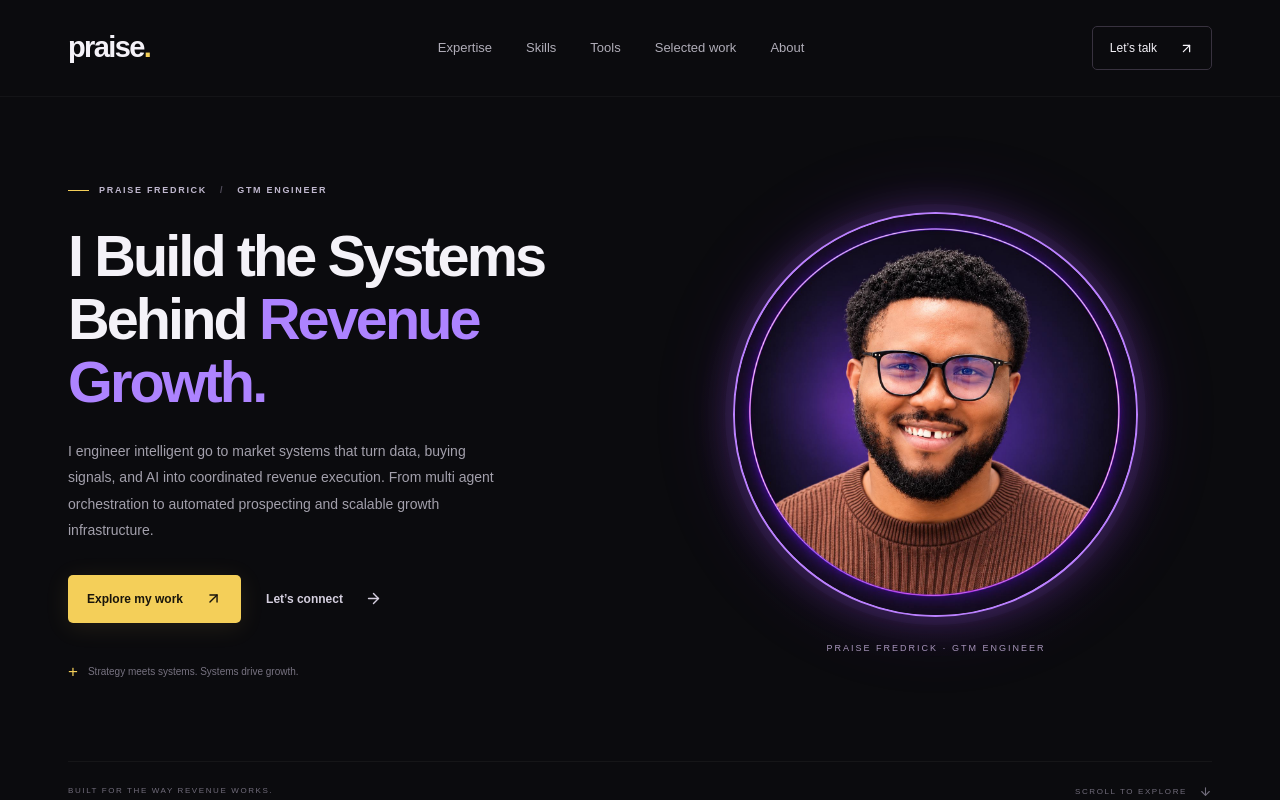
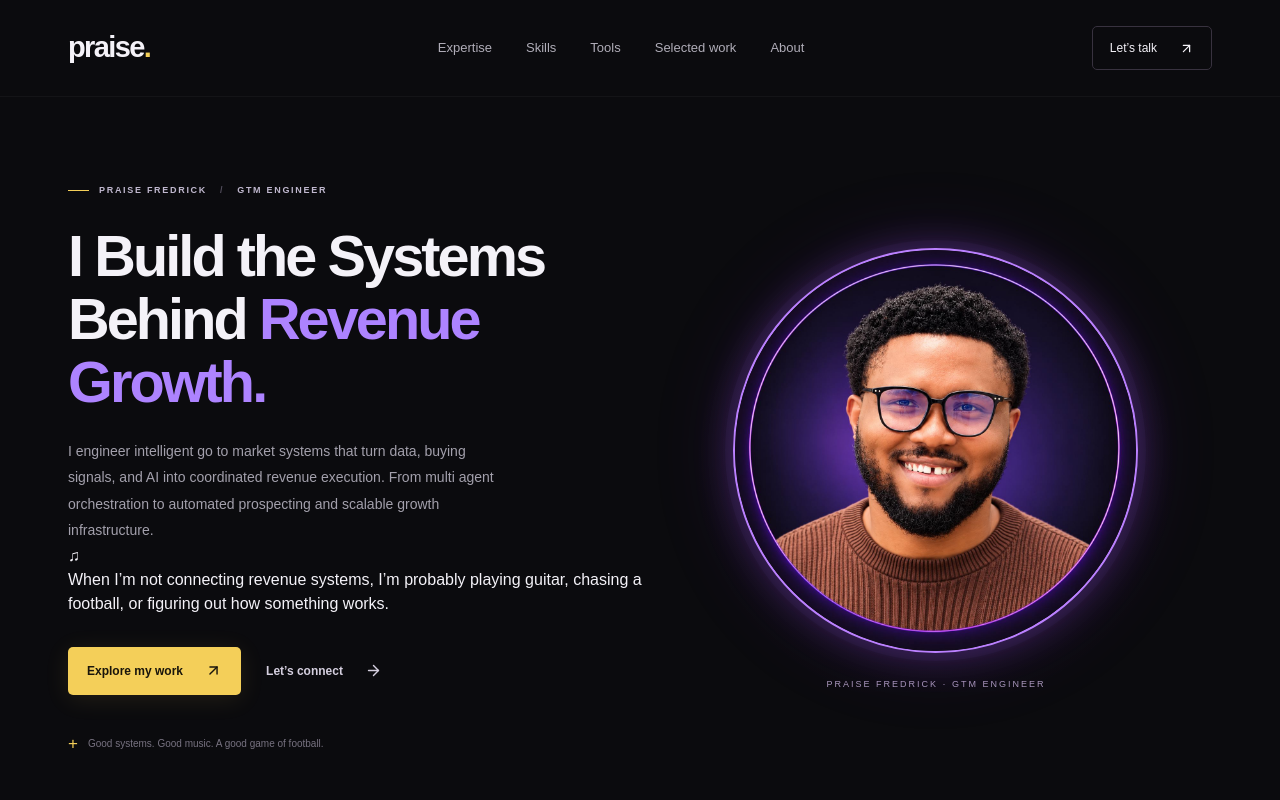
Before and after one commit to praisefredrick5-bit/praise-gtm-portfolio, a Next.js app: page / in a window 1280 px wide. Shown: the top 800 px of the page. Built offline with nearby package versions, Linux system fonts and the light colour scheme.

Commit message:
Add personal guitar and football signature to hero

```diff
--- a/app/page.tsx
+++ b/app/page.tsx
@@ -96,6 +96,13 @@ export default function Home() {
               multi agent orchestration to automated prospecting and scalable
               growth infrastructure.
             </p>
+            <div className="hero-personal-note">
+              <span className="hero-personal-icon" aria-hidden="true">♫</span>
+              <p>
+                When I’m not connecting revenue systems, I’m probably playing
+                guitar, chasing a football, or figuring out how something works.
+              </p>
+            </div>
             <div className="hero-actions">
               <a className="button button-primary" href="#work">
                 Explore my work <ArrowUpRight size={17} />
@@ -105,8 +112,7 @@ export default function Home() {
               </a>
             </div>
             <div className="hero-footnote">
-              <span className="small-cross">+</span> Strategy meets systems.
-              Systems drive growth.
+              <span className="small-cross">+</span> Good systems. Good music. A good game of football.
             </div>
           </div>
           <div className="hero-portrait-area">
```
